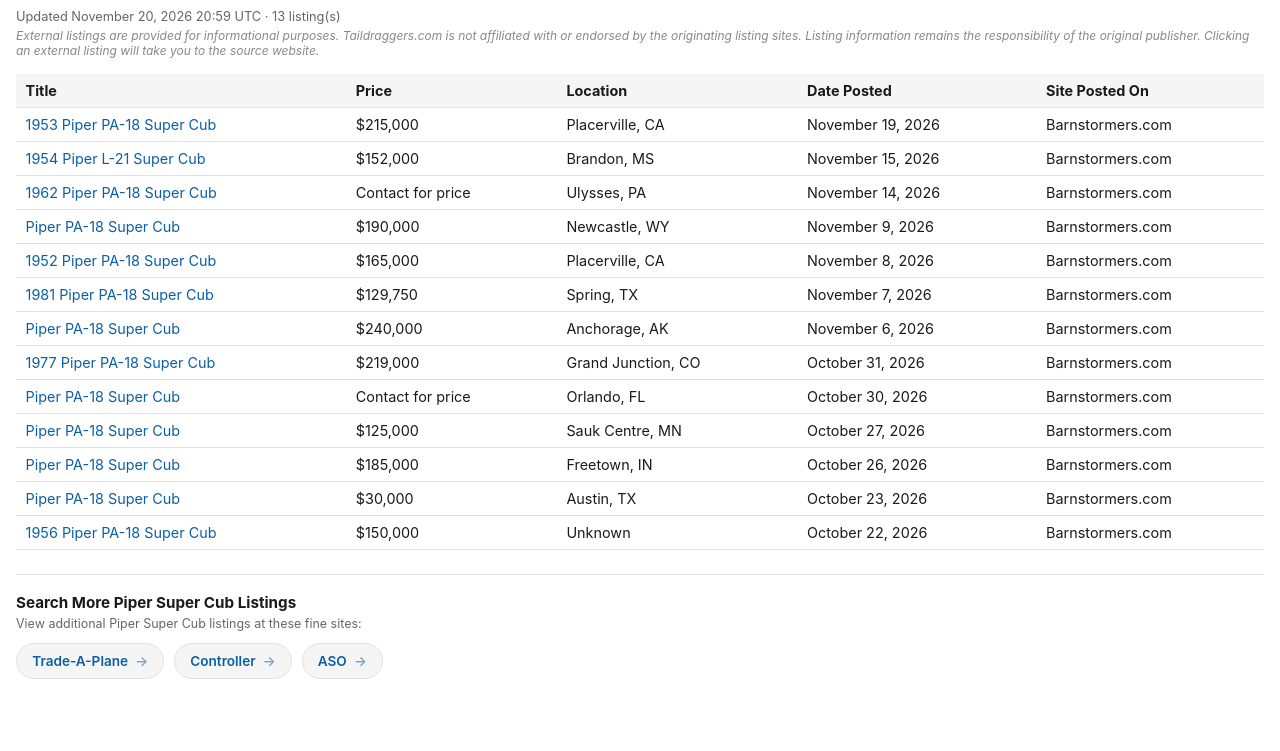
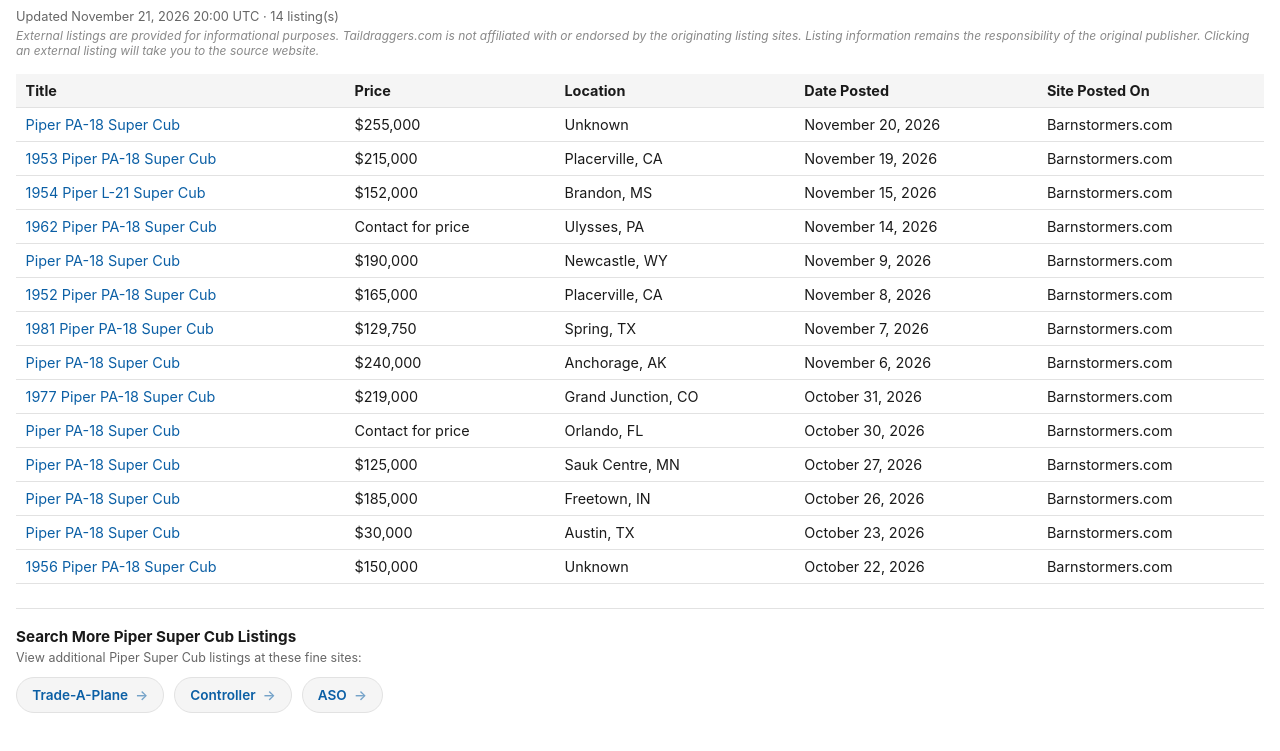
Before and after one commit to taildraggers/piper-super-cub-for-sale, a plain HTML site: page docs/index.html in a window 1280 px wide. Shown: the part 43-794 px from the top of the page. Drawn offline with Linux system fonts and the light colour scheme.

Commit message:
Update Piper Super Cub listings (2026-11-21)

```diff
--- a/docs/index.html
+++ b/docs/index.html
@@ -76,13 +76,14 @@
 </head>
 <body>
   <h1>Other Piper Super Cub Ads on the Web</h1>
-  <div class="updated">Updated November 20, 2026 20:59 UTC &middot; 13 listing(s)</div>
+  <div class="updated">Updated November 21, 2026 20:00 UTC &middot; 14 listing(s)</div>
   <div class="disclaimer">External listings are provided for informational purposes. Taildraggers.com is not affiliated with or endorsed by the originating listing sites. Listing information remains the responsibility of the original publisher. Clicking an external listing will take you to the source website.</div>
   <table>
     <thead>
       <tr><th>Title</th><th>Price</th><th>Location</th><th>Date Posted</th><th>Site Posted On</th></tr>
     </thead>
     <tbody>
+        <tr><td><a href="https://www.barnstormers.com/classified-2010768-SUPERCUB-EXP-JAVRON.html" target="_blank" rel="noopener noreferrer">Piper PA-18 Super Cub</a></td><td>$255,000</td><td>Unknown</td><td>November 20, 2026</td><td>Barnstormers.com</td></tr>
         <tr><td><a href="https://www.barnstormers.com/classified-2014358-1953-PA-18-L21-HP-Supercub.html" target="_blank" rel="noopener noreferrer">1953 Piper PA-18 Super Cub</a></td><td>$215,000</td><td>Placerville, CA</td><td>November 19, 2026</td><td>Barnstormers.com</td></tr>
         <tr><td><a href="https://www.barnstormers.com/classified-2083944-1954-supercub-L21-B.html" target="_blank" rel="noopener noreferrer">1954 Piper L-21 Super Cub</a></td><td>$152,000</td><td>Brandon, MS</td><td>November 15, 2026</td><td>Barnstormers.com</td></tr>
         <tr><td><a href="https://www.barnstormers.com/classified-2059976-Super-Cub-PA-18-1962-150-hp.html" target="_blank" rel="noopener noreferrer">1962 Piper PA-18 Super Cub</a></td><td>Contact for price</td><td>Ulysses, PA</td><td>November 14, 2026</td><td>Barnstormers.com</td></tr>
```
